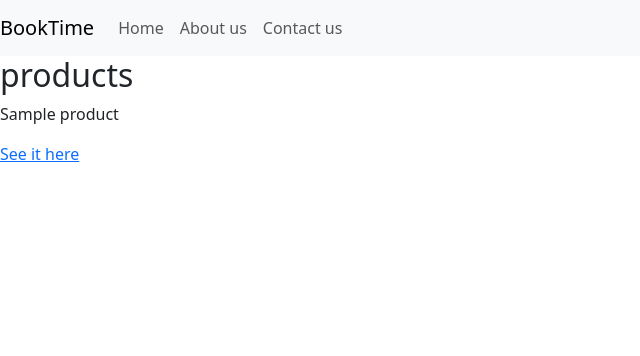
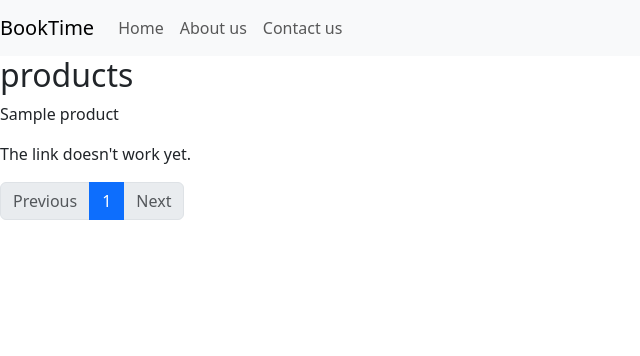
Before and after one commit to BalaurZmeu/BookTime, a Django app: template main/templates/main/product_list.html in a window 1280 px wide. Shown: the top 356 px of the page, without its empty margins (0-640 px from the left). Run offline with Django 5.2, Linux system fonts and the light colour scheme; the template is opened without the code that fills it: most values are stand-ins (such as "Sample title", 1, 10 or a date in 2020); some libraries are stand-ins or nearby versions.

Commit message:
Added pagination navbar to the product_list template

```diff
--- a/main/templates/main/product_list.html
+++ b/main/templates/main/product_list.html
@@ -5,11 +5,47 @@
   {% for product in page_obj %}
     <p>{{ product.name }}</p>
     <p>
-      <a href="{% url 'products' product.slug %}">
+      {% comment %}
+      <a href="{% url 'product' product.slug %}">
           See it here</a>
+      {% endcomment %}
+      The link doesn't work yet.
     </p>
     {% if not forloop.last %}
       <hr>
     {% endif %}
   {% endfor %}
+  <nav>
+    <ul class="pagination">
+      {% if page_obj.has_previous %}
+        <li class="page-item">
+          <a class="page-link"
+            href="?page={{ page_obj.previous_page_number }}">
+              Previous</a>
+        </li>
+      {% else %}
+        <li class="page-item disabled">
+          <a class="page-link" href="#">Previous</a>
+        </li>
+      {% endif %}
+      {% for pagenum in page_obj.paginator.page_range %}
+        <li class="page-item{% if page_obj.number == pagenum %}
+          active{% endif %}">
+          <a class="page-link" href="?page={{ pagenum }}">
+            {{ pagenum }}</a>
+        </li>
+      {% endfor %}
+      {% if page_obj.has_next %}
+        <li class="page-item">
+          <a class="page-link"
+            href="?page={{ page_obj.next_page_number }}">
+              Next</a>
+        </li>
+      {% else %}
+        <li class="page-item disabled">
+          <a class="page-link" href="#">Next</a>
+        </li>
+      {% endif %}
+    </ul>
+  </nav>
 {% endblock content %}
```
